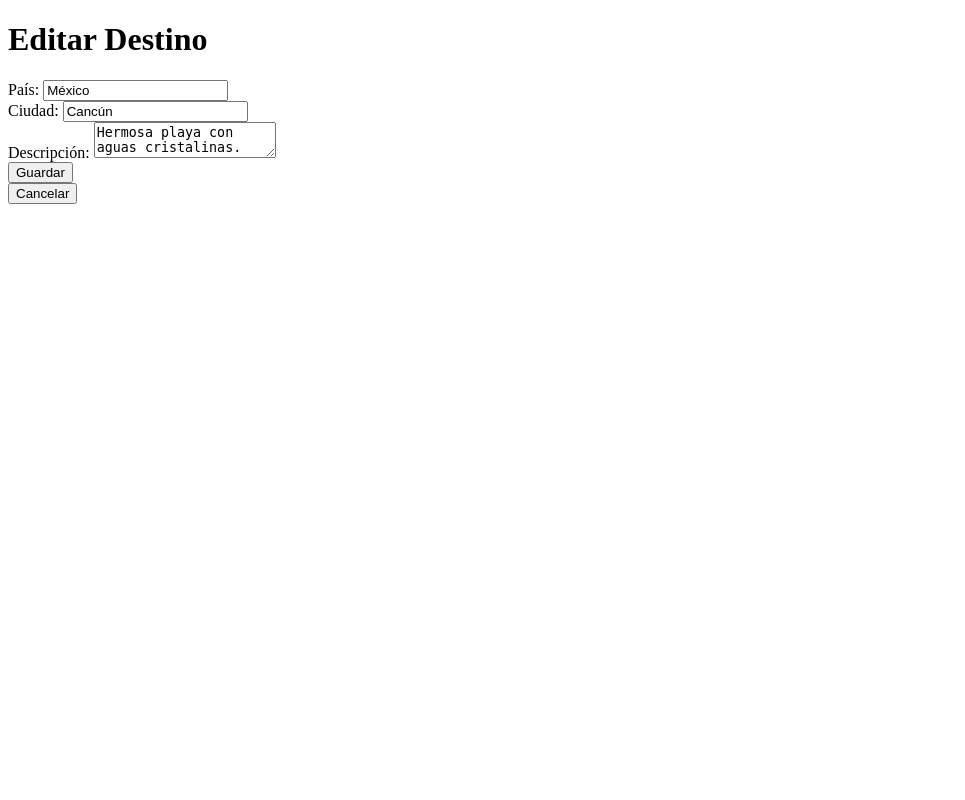
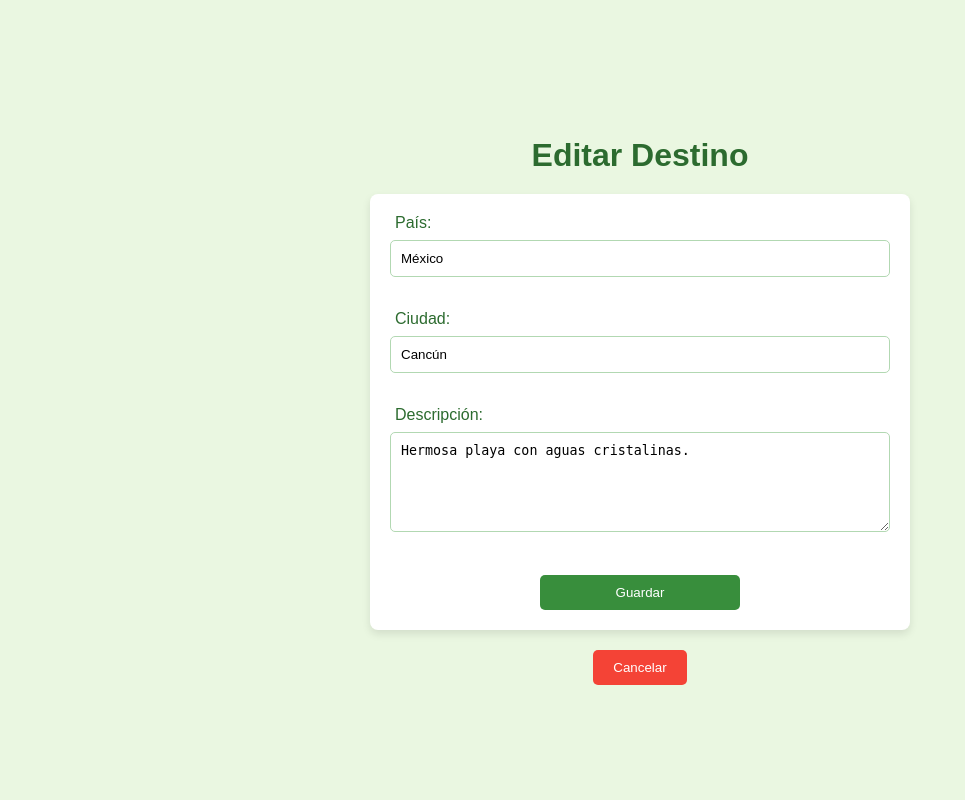
Before and after one commit to Giuliana555/evaluacion_4, a Django app: page /destino/1/editar/ in a window 1280 px wide. Shown: the whole page, without its empty margins (0-965 px from the left). Run offline with Django 4.2, Linux system fonts and the light colour scheme; data comes from the database, SQL or seed files in the repository; both versions use the stored data as it was after the commit.

Commit message:
estilos de destino

```diff
--- /dev/null
+++ b/RedSocial_viaje/destino/static/css/styles2.css
@@ -0,0 +1,91 @@
+/* Estilos generales */
+body {
+    font-family: Arial, sans-serif;
+    background-color: #eaf7e1; /* Fondo suave en verde claro */
+    margin: 0;
+    padding: 0;
+    display: flex;
+    justify-content: center;
+    align-items: center;
+    flex-direction: column;
+    height: 100vh;
+    text-align: center;
+}
+
+h1 {
+    color: #2c6b2f; /* Verde oscuro para el título */
+    margin-bottom: 20px;
+}
+
+/* Estilo para el formulario */
+form {
+    background-color: #fff;
+    padding: 20px;
+    border-radius: 8px;
+    box-shadow: 0 4px 8px rgba(0, 0, 0, 0.1);
+    width: 100%;
+    max-width: 500px;
+    display: flex;
+    flex-direction: column;
+    align-items: center;
+}
+
+label {
+    font-size: 16px;
+    color: #2c6b2f; /* Verde oscuro para las etiquetas */
+    margin-bottom: 8px;
+    text-align: left;
+    width: 100%;
+    margin-left: 10px;
+}
+
+input[type="text"],
+textarea {
+    width: 100%;
+    padding: 10px;
+    margin-bottom: 15px;
+    border: 1px solid #b2d8b2; /* Borde verde claro */
+    border-radius: 5px;
+    box-sizing: border-box;
+}
+
+textarea {
+    resize: vertical;
+    min-height: 100px;
+}
+
+button {
+    background-color: #388e3c; /* Verde medio para los botones */
+    color: white;
+    padding: 10px 20px;
+    border: none;
+    border-radius: 5px;
+    cursor: pointer;
+    text-align: center;
+    transition: background-color 0.3s, transform 0.2s;
+    width: 100%;
+    max-width: 200px;
+    margin-top: 10px;
+}
+
+button:hover {
+    background-color: #2e7d32; /* Verde oscuro para hover */
+    transform: scale(1.1); /* Efecto de aumento al pasar el mouse */
+}
+
+/* Enlace de cancelación */
+a {
+    text-decoration: none;
+    margin-top: 10px;
+}
+
+a button {
+    background-color: #f44336; /* Rojo para el botón de cancelación */
+    width: 100%;
+    max-width: 200px;
+    margin-top: 10px;
+}
+
+a button:hover {
+    background-color: #d32f2f; /* Rojo más oscuro para hover */
+}
--- a/RedSocial_viaje/destino/templates/destino_confirm_delete.html
+++ b/RedSocial_viaje/destino/templates/destino_confirm_delete.html
@@ -1,7 +1,10 @@
+{% load static %}
 <!DOCTYPE html>
 <html lang="es">
 <head>
     <meta charset="UTF-8">
+    <link rel="stylesheet" href="{% static 'css/styles2.css' %}">
+
     <title>Eliminar Destino</title>
 </head>
 <body>
--- a/RedSocial_viaje/destino/templates/destino_form.html
+++ b/RedSocial_viaje/destino/templates/destino_form.html
@@ -1,7 +1,10 @@
+{% load static %}
 <!DOCTYPE html>
 <html lang="es">
 <head>
     <meta charset="UTF-8">
+    <link rel="stylesheet" href="{% static 'css/styles2.css' %}">
+
     <title>{% if destino %}Editar{% else %}Crear{% endif %} Destino</title>
 </head>
 <body>
```
Also changed, not shown: RedSocial_viaje/RedSocial_viaje/settings.py (+8 -1 lines), RedSocial_viaje/destino/static/css/styles.css (added, +102 -0 lines), RedSocial_viaje/destino/static/css/styles3.css (added, +73 -0 lines), RedSocial_viaje/destino/templates/destino_list.html (+5 -2 lines), RedSocial_viaje/db.sqlite3.
